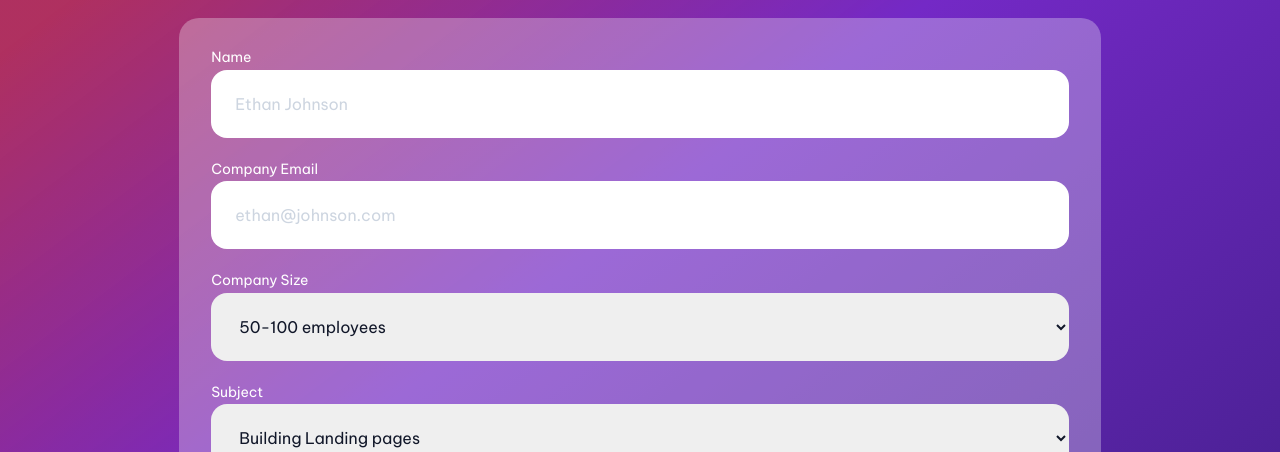
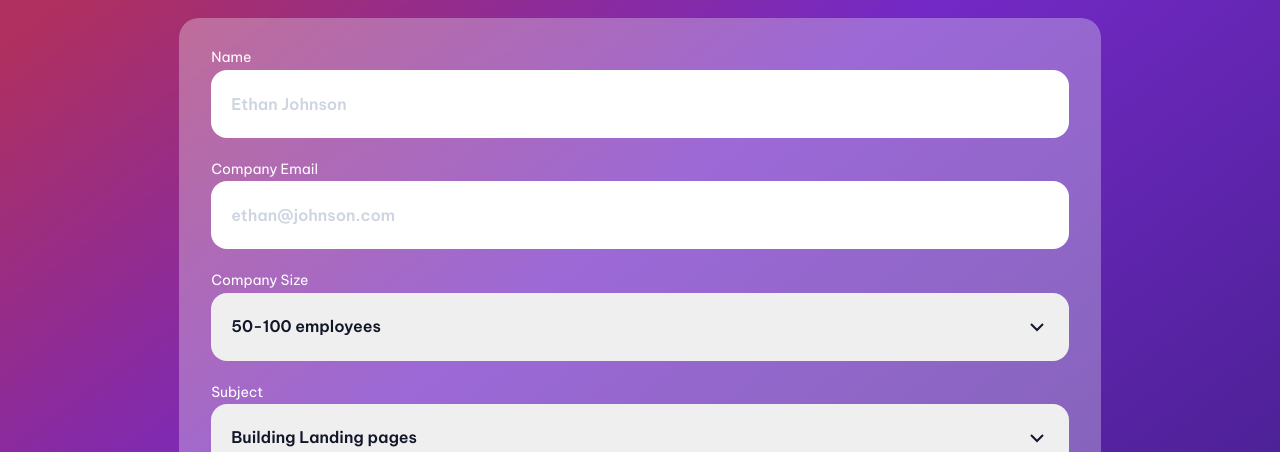
Before and after one commit to h-yoshikawa44/ch-contact-page, a website built with Vite: page index.html in a window 1280 px wide. Shown: the part 348-800 px from the top of the page. Built offline with nearby package versions, Linux system fonts and the light colour scheme.

Commit message:
feat: select要素のトグルアイコンをカスタム(#3)
ref: https://sabigara.com/posts/change-select-marker

```diff
--- a/css/style.css
+++ b/css/style.css
@@ -123,9 +123,10 @@ a {
 }
 
 .form-element__base {
-  padding: 0 24px;
+  padding: 0 20px;
   margin-top: 4px;
   font-size: 1rem;
+  font-weight: 600;
   color: var(--form-text);
   border: none;
   border-radius: 16px;
@@ -137,6 +138,15 @@ a {
 
 .form-element__input {
   height: 68px;
+}
+
+.form-element__select {
+  height: 68px;
+  appearance: none;
+  background-image: url('../images/Expand_down.svg');
+  background-repeat: no-repeat;
+  background-position: right 1.25rem center;
+  background-size: 1.5em 1.5em;
 }
 
 .form-element__textarea {
--- a/index.html
+++ b/index.html
@@ -69,7 +69,7 @@
           <label class="form-element"
             ><span class="form-element__label">Company Size</span
             ><select
-              class="form-element__base form-element__input"
+              class="form-element__base form-element__select"
               name="company-size"
             >
               <option value="50-100-employees" selected>
@@ -81,7 +81,7 @@
           <label class="form-element"
             ><span class="form-element__label">Subject</span
             ><select
-              class="form-element__base form-element__input"
+              class="form-element__base form-element__select"
               name="subject"
             >
               <option value="building-landing-pages" selected>
```
